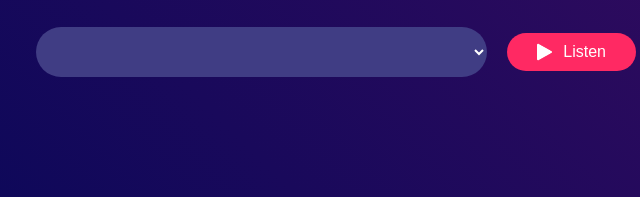
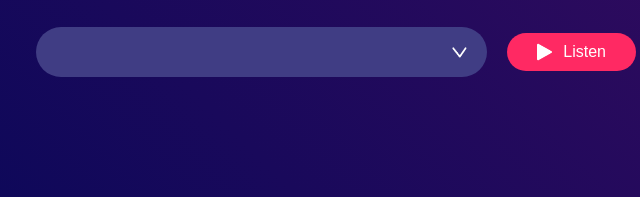
Before and after one commit to rajanshrivastava88/Text-To-Voice-Converter-Using-JavaScript, a plain HTML site: page index.html in a window 1280 px wide. Shown: the part 514-711 px from the top of the page, 304-944 px from the left. Drawn offline with Linux system fonts and the light colour scheme.

Commit message:
Update style.css

```diff
--- a/style.css
+++ b/style.css
@@ -71,4 +71,10 @@ select{
     outline: 0;
     border: 0;
     border-radius: 35px;
+    appearance: none;
+    background-image: url(images/dropdown.png);
+    background-repeat: no-repeat;
+    background-size: 15px;
+    background-position-x: calc(100% - 20px);
+    background-position-y: 20px;
 }
```
